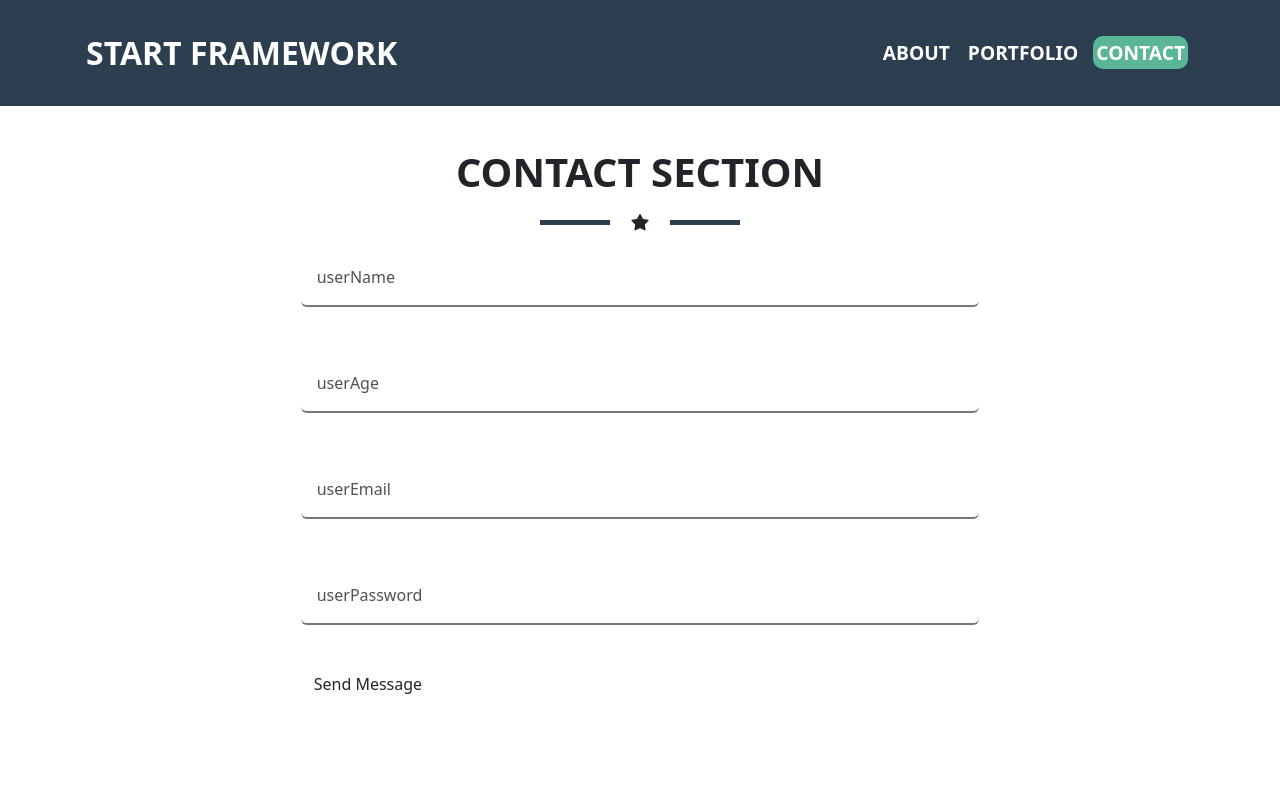
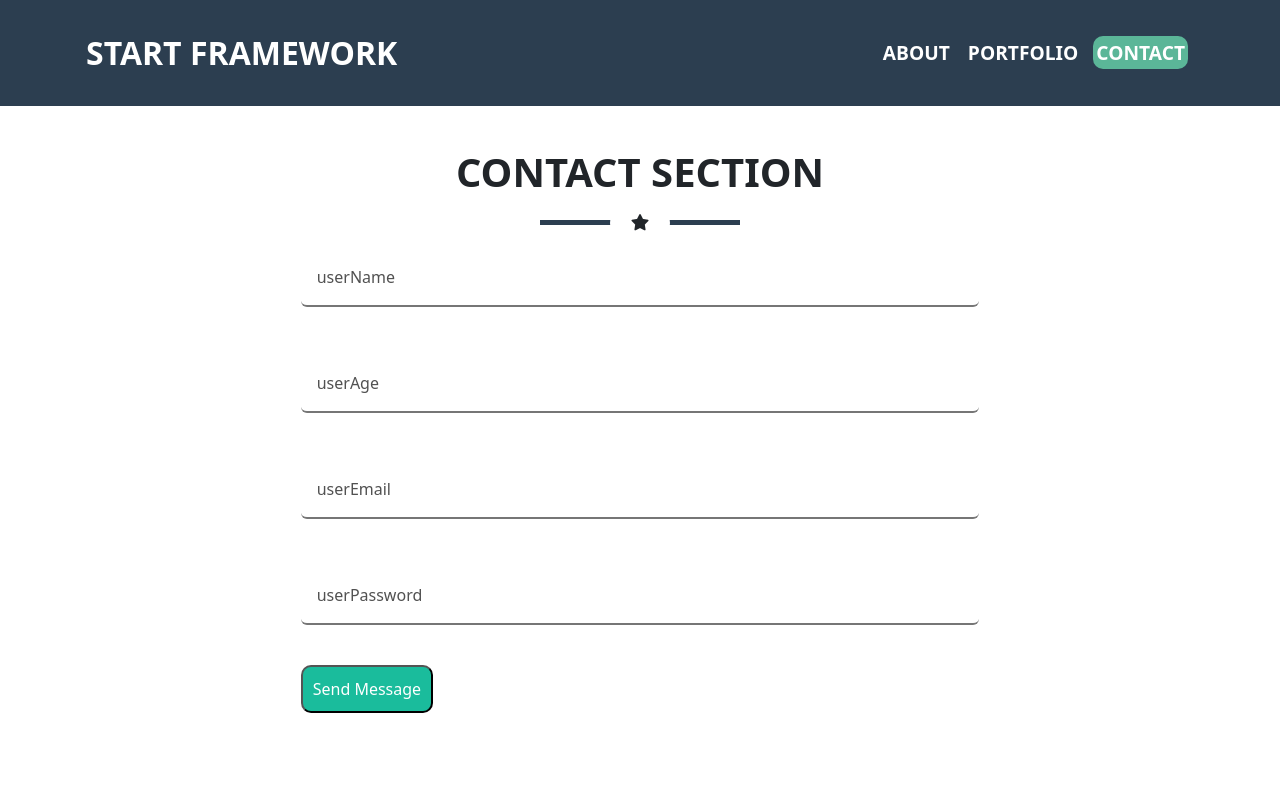
Before and after one commit to MohamedasHRRF/newpro, a React (Vite) app: page /#/contact in a window 1280 px wide. Shown: the top 800 px of the page. Built offline with nearby package versions, Linux system fonts and the light colour scheme.

Commit message:
button in contact

```diff
--- a/src/components/contact/Contact.jsx
+++ b/src/components/contact/Contact.jsx
@@ -17,7 +17,7 @@ const Contact = () => {
             <input className={` p-3 my-4 rounded ${style.input}`}type="email" placeholder='userEmail' />
             <input className={` p-3 my-4 rounded ${style.input}`}type="password" placeholder='userPassword' />
              <div  className={` px-0 ${style.input}`} >
-   <button className='btn '>Send Message</button>
+   <button className={`${style.btn}`}>Send Message</button>
             </div>
         </form>
 
--- a/src/components/contact/contact.module.css
+++ b/src/components/contact/contact.module.css
@@ -22,9 +22,12 @@ background-color: #ffffff;
 }
 .input{
   width: 65%;
-} .btn{
+}
+.btn{
 background-color: #1ABC9C;
 color: #ffffff;
+padding: 10px;
+border-radius: 10px;
 }
 ::placeholder{
   color: rgb(81, 81, 81);
```
